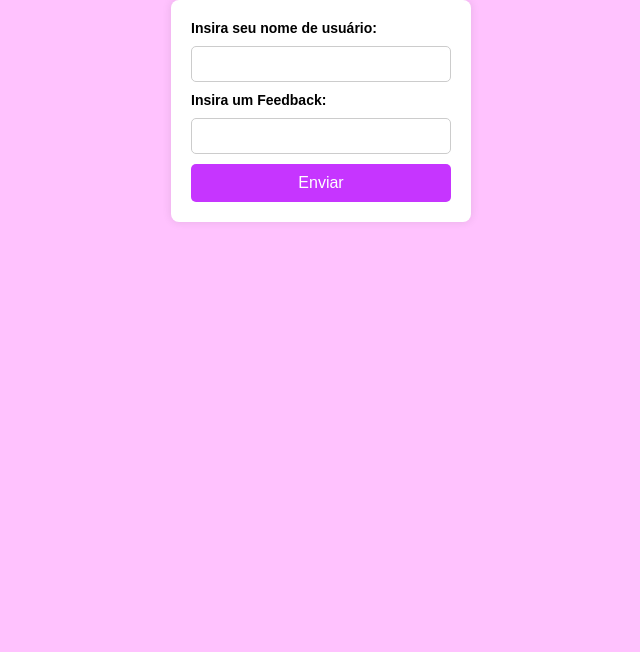
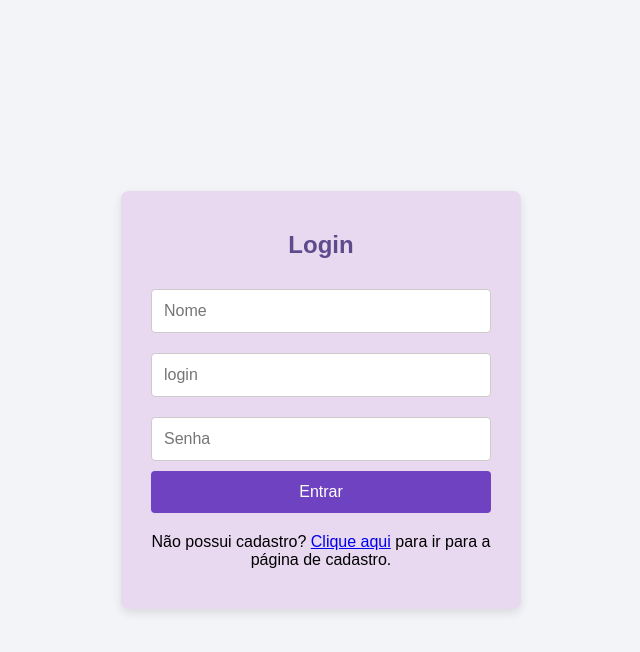
Before and after one commit to GiovanaCarrascosa/Projeto-Feedback, a Flask app: page / in a window 1280 px wide. Shown: the top 652 px of the page, without its empty margins (319-959 px from the left). Run offline with Flask 3, Linux system fonts and the light colour scheme; data that the repository does not hold is empty.

Commit message:
feito o css e html da pagina de cadastro, e arrumado as ligações com os links de tela de login pra cadastro

```diff
--- a/app.py
+++ b/app.py
@@ -8,7 +8,7 @@ app = Flask (__name__)
 
 # A partir daqui será as rotas.
 
-@app.route ("/")
+@app.route ("/pagina_mensagem")
 
 def pagina_principal():
 
@@ -30,7 +30,7 @@ def post_mensagem():
     Mensagem.cadastrar_mensagem(usuario, comentario)
 
     # reridiciona para o index
-    return redirect ("/")
+    return redirect ("/pagina_mensagem")
 
 
 @app.route ("/delete/comentario/<codigo>")
@@ -39,7 +39,7 @@ def delete_comentario(codigo):
 
     Mensagem.deletar_mensagem(codigo)
 
-    return redirect ("/")
+    return redirect ("/pagina_mensagem")
 
 @app.route("/put/mensagem/adicionar/curtida/<codigo>")
 
@@ -47,7 +47,7 @@ def adicionar_curtida (codigo):
 
     Mensagem.curtir_mensagem(codigo)
 
-    return redirect ("/")
+    return redirect ("/pagina_mensagem")
 
 @app.route("/put/mensagem/adicionar/deslike/<codigo>")
 
@@ -55,18 +55,19 @@ def adicionar_deslike (codigo):
 
     Mensagem.descurtir_mensagem(codigo)
 
-    return redirect ("/")
+    return redirect ("/pagina_mensagem")
 
-@app.route ("/pagina_login")
+@app.route ("/")
 
 def pagina_login():
 
     return render_template ("paginaLogin.html")
 
-@app.route ("/pagina_login")
+@app.route ("/pagina_cadastro")
 
-def pagina_login():
+def pagina_cadastro():
 
-    return render_template ("paginaLogin.html")
+    return render_template ("paginaCadastro.html")
+
 
 app.run(debug=True)
--- a/model/controler_mensagem.py
+++ b/model/controler_mensagem.py
@@ -16,7 +16,7 @@ class Mensagem:
 
         #criando o SQL q sera executado
         sql = """insert into tb_comentarios
-                    (nome, comentario, data_hora)
+                    (nome, comentario, data_hora, curtidas)
                     VALUES
                     (%s, %s, %s, %s)
 
--- a/static/css/style_P1.css
+++ b/static/css/style_P1.css
@@ -96,6 +96,8 @@ main {
     background-color: #ff00d4;
     margin-top: 20px;
 
+    cursor: pointer;
+
 }
 
 .btn_curtir{
@@ -104,6 +106,8 @@ main {
     height: 50px;
     background-color: #ff00d4;
     margin-top: 20px;
+
+    cursor: pointer;
 
 }
 
@@ -114,4 +118,6 @@ main {
     background-color: #ff00d4;
     margin-top: 20px;
 
+    cursor: pointer;
+
 }
--- a/static/css/style_PL.css
+++ b/static/css/style_PL.css
@@ -29,6 +29,10 @@ h2 {
     color: #5f4b8b; /* Cor roxa para o título */
     font-size: 24px;
     margin-bottom: 20px;
+}
+
+p{
+    margin-top: 20px;
 }
 
 input {
--- a/templates/paginaCadastro.html
+++ b/templates/paginaCadastro.html
@@ -22,7 +22,7 @@
             <input type="text" id="nome" name="nome" placeholder="Nome" required>
             <input type="text" id="login" name="login" placeholder="login" required>
             <input type="password" id="senha" name="senha" placeholder="Senha" required>
-            <button type="submit">Entrar</button>
+            <button type="submit">Cadastrar</button>
         </form>
 
     </div>
--- a/templates/paginaLogin.html
+++ b/templates/paginaLogin.html
@@ -23,6 +23,9 @@
             <input type="text" id="login" name="login" placeholder="login" required>
             <input type="password" id="senha" name="senha" placeholder="Senha" required>
             <button type="submit">Entrar</button>
+
+            <p>Não possui cadastro? <a href="/pagina_cadastro">Clique aqui</a> para ir para a página de cadastro.</p>
+
         </form>
 
     </div>
```
